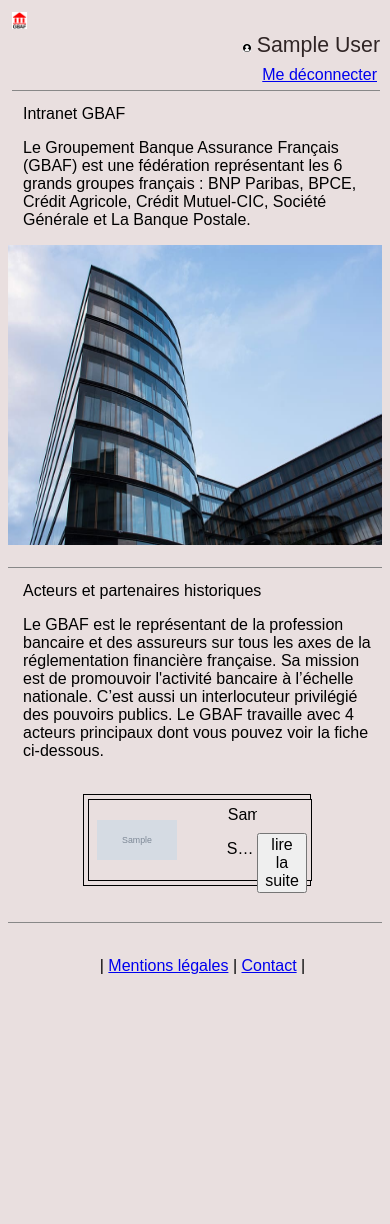
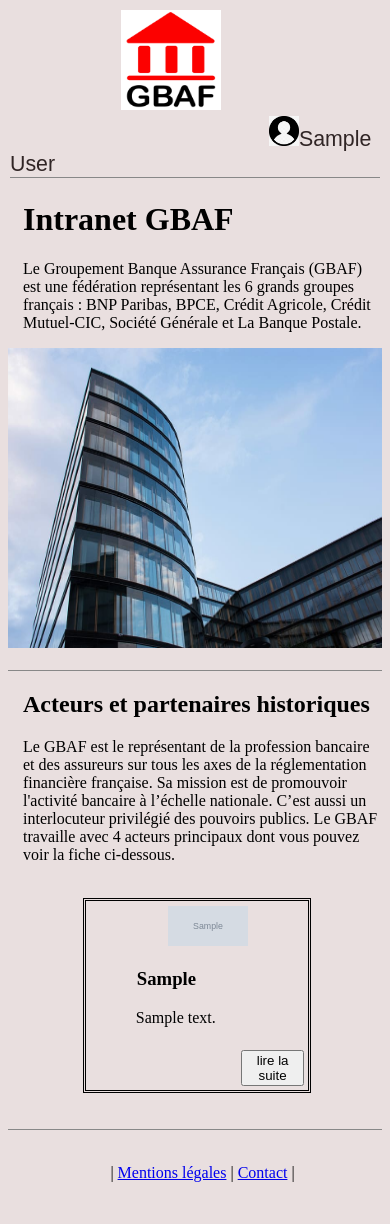
Before and after one commit to DevTipsy/Projet3, a PHP site: page /page_daccueil.php in a window 390 px wide. Before the commit the page ends 974 px from the top, so only its background shows below. Run offline with PHP 8.4, Linux system fonts and the light colour scheme; the visitor is signed in with stand-in values (Sample User, id 1); tables that the repository leaves empty or names only in its code hold one stand-in row (values such as "Sample post"); grey boxes marked "Sample" are stand-in pictures.

Commit message:
ajout du responsive taille mobile

```diff
--- a/css/index.css
+++ b/css/index.css
@@ -1,19 +1,19 @@
 header{
-   margin: 4px 2px 4px 4px ;
+   margin: 2px 2px 2px 2px ;
    background-color:#E9DFDF;
    color:#302525;
-   font:26pt arial;
+   font:12pt arial;
    border-bottom:solid 1px #888;
 }
 
-
-*{
-   font:12pt arial;
+span{
+   font: 16pt arial;
+   margin-left: 70%;
 }
 
-.bonjour{
-   text-align: right;
-   font: 16pt arial;
+span.bonjour{
+width: 4px;
+height: 4px;
 }
 
 .boutonheader{
@@ -21,14 +21,12 @@
    color:#FFF;
    border-radius:1px;
    text-align: right;
-   font: 16pt arial;
+   font: 12pt arial;
    margin-bottom: 1px;
+   margin-left: 85%;
 }
 
-span{
-   font: 16pt arial;
-   color:#E62020;
-}
+
 
 
 .ligne{
@@ -125,25 +123,25 @@
 .enfant:nth-child(1){
    background-color:#E9DFDF;
    width: 99%;
-   height: 80px;
+   height: 7%;
 }
 .enfant:nth-child(2){
    background-color:#E9DFDF;
    width: 99%;
-   height: 80px;
+   height: 7%;
 
 }
 .enfant:nth-child(3){
    background-color:#E9DFDF;
    width: 99%;
-   height: 80px;
+   height: 7%;
 
 
 }
 .enfant:nth-child(4){
    background-color:#E9DFDF;
    width: 99%;
-   height: 80px;
+   height: 7%;
 
 }
 
@@ -153,8 +151,8 @@
 padding-top: 5px;
 }
 
-.img_acteur
-{  margin-top: 20px;
+.img_acteur{
+   margin-top: 20px;
    margin-left: 30%;
    margin-right: 30%;
 }
@@ -177,7 +175,7 @@
 
 .react{
    display: inline-flex;
-   margin-left: 1200px;}
+   margin-left: 60%;}
 
 .likedislike{
    display: inline-flex;
@@ -194,12 +192,11 @@
 
 .ellipsis {
   white-space: nowrap;
-  width: 500px;
+  width: 70%;
   overflow: hidden;
   text-overflow: ellipsis;
   margin-left: 50px;
   height: 100px;
-
 }
 
 .message{
--- /dev/null
+++ b/css/media.css
@@ -0,0 +1,52 @@
+@media (max-width: 575.98px) {
+
+	span.head2{
+		display: block;
+margin-left: 30%;
+}
+
+
+			.enfant{
+			   margin: 0px;
+			   padding: 0px;
+			   border: solid 1px #000;
+			   color: #000;
+			   display: block;
+			}
+
+					.minia{
+						display: inline-block;
+						margin-left: 37%;
+					}
+
+							.ellipsis {
+							  white-space: nowrap;
+							  width: 70%;
+							  overflow: hidden;
+							  text-overflow: ellipsis;
+							}
+
+								.lirelasuite{
+								   align-items: right;
+								   margin-top: 0px;
+								   margin-left: 70%;
+								}
+}
+
+@media smartphones(max-width: 767.98px) {
+	p{
+		color: blueviolet;
+	}
+}
+
+@media tablets(max-width: 991.98px) {
+	p{
+		color: green;
+	}
+}
+
+@media desktops(max-width: 1199.98px) {
+   	p{
+		color: darkred;
+	}
+}
--- a/header.php
+++ b/header.php
@@ -7,12 +7,14 @@
    }
 ?>
     <header>
-            <div id="header">
                 <meta charset="utf-8" />
                 <link rel="stylesheet" type="text/css" href="css/index.css" />
-                <link rel="stylesheet" media="screen and (max-width: 1280px)" href="petite_resolution.css" />
-                <a href="page_daccueil.php"><img alt="logo" src="logo_gbaf.png" width="4%" height="7%"></a>
-                            <div class="bonjour">
-                            	<a href="update.php"><img alt="profil" src="images/profil.png" width="2%" height="2%"></a> <?=$_SESSION["nomPrenom"]?>
-                            <div class="boutonheader"><a href="deconnexion.php">Me déconnecter</a></div>
+                <link rel="stylesheet" media="(max-width: 575.98px)" href="css/media.css" />
+                <link rel="stylesheet" media="smartphones(max-width: 767.98px)" href="css/media.css" />
+                <link rel="stylesheet" media="tablets(max-width: 991.98px)" href="css/media.css" />
+                <link rel="stylesheet" media="desktops(max-width: 1199.98px)" href="css/media.css" />
+
+                    <span class="head2"><a href="page_daccueil.php"><img alt="logo" src="logo_gbaf.png" width="100px" height="100px"></a></span>
+                    <span><a class="bonjour" href="update.php"><img alt="profil" src="images/profil.png" width="30px" height="30px"></a><?=$_SESSION["nomPrenom"]?></span>
+
     </header>
--- a/page_daccueil.php
+++ b/page_daccueil.php
@@ -38,7 +38,7 @@
                         <tr><div class="enfant">
 
                             <div class="minia">
-                                <td><?php echo ('<img style="width:80px;height:40px;" src ="' .$row['logo'] .'"/><br/>'); ?></td>
+                                <?php echo ('<img style="width:80px;height:40px;" src ="' .$row['logo'] .'"/><br/>'); ?>
                             </div>
                                     <div class="ellipsis">
                                         <td><h3><?php echo htmlspecialchars($row['acteur']) ?></h3></td>
```
Also changed, not shown: update.php (+4 -3 lines).
